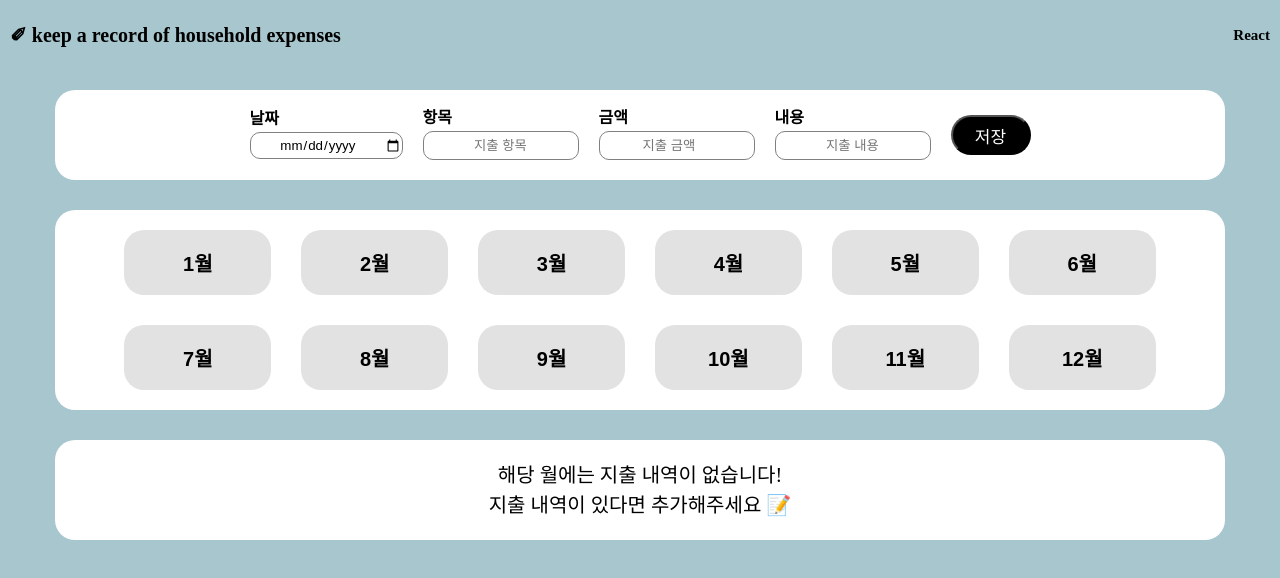
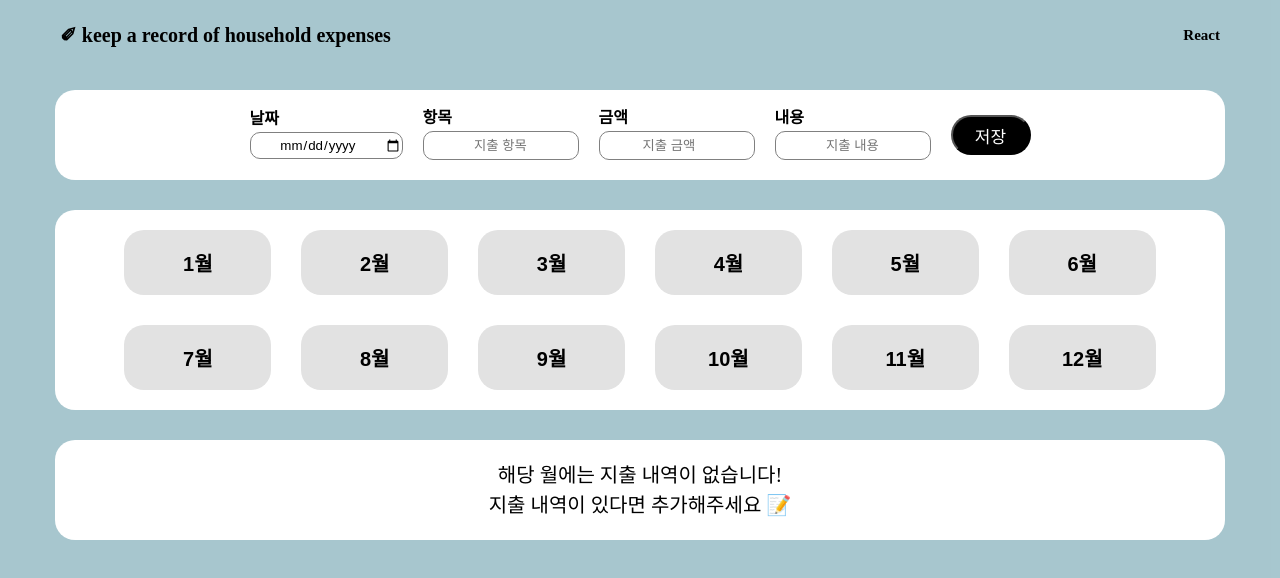
Before and after one commit to hyeonw8/moneyMoney, a React (Vite) app: page / in a window 1280 px wide. Shown: the top 578 px of the page. Built offline with nearby package versions, Linux system fonts and the light colour scheme.

Commit message:
💄 Header style 수정
MoneyContainer와 같이 움직일 수 있도록 width값 조정

```diff
--- a/src/shared/Header.jsx
+++ b/src/shared/Header.jsx
@@ -8,14 +8,19 @@ const HeaderDiv = styled.div`
   height: 50px;
   padding: 10px;
   margin: 0 auto;
+  width: 100vw;
+  max-width: 1200px;
+  min-width: 780px;
 `;
 const HeaderTitle = styled.h2`
   font-size: 20px;
   font-weight: bold;
+  padding: 20px;
 `;
 const HeaderP = styled.p`
   font-size: 15px;
   font-weight: bold;
+  padding: 20px;
 `;
 
 const Header = () => {
```
